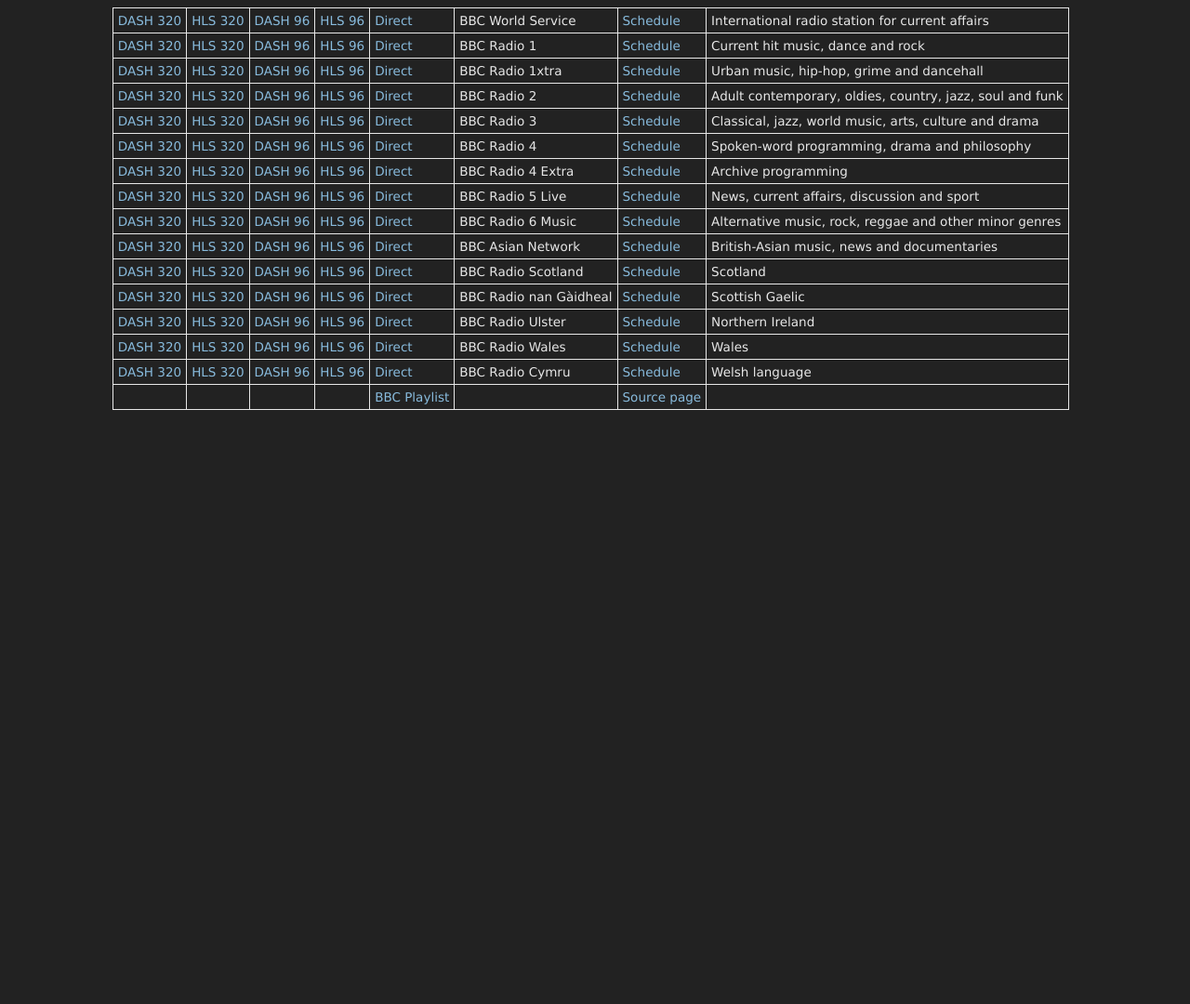
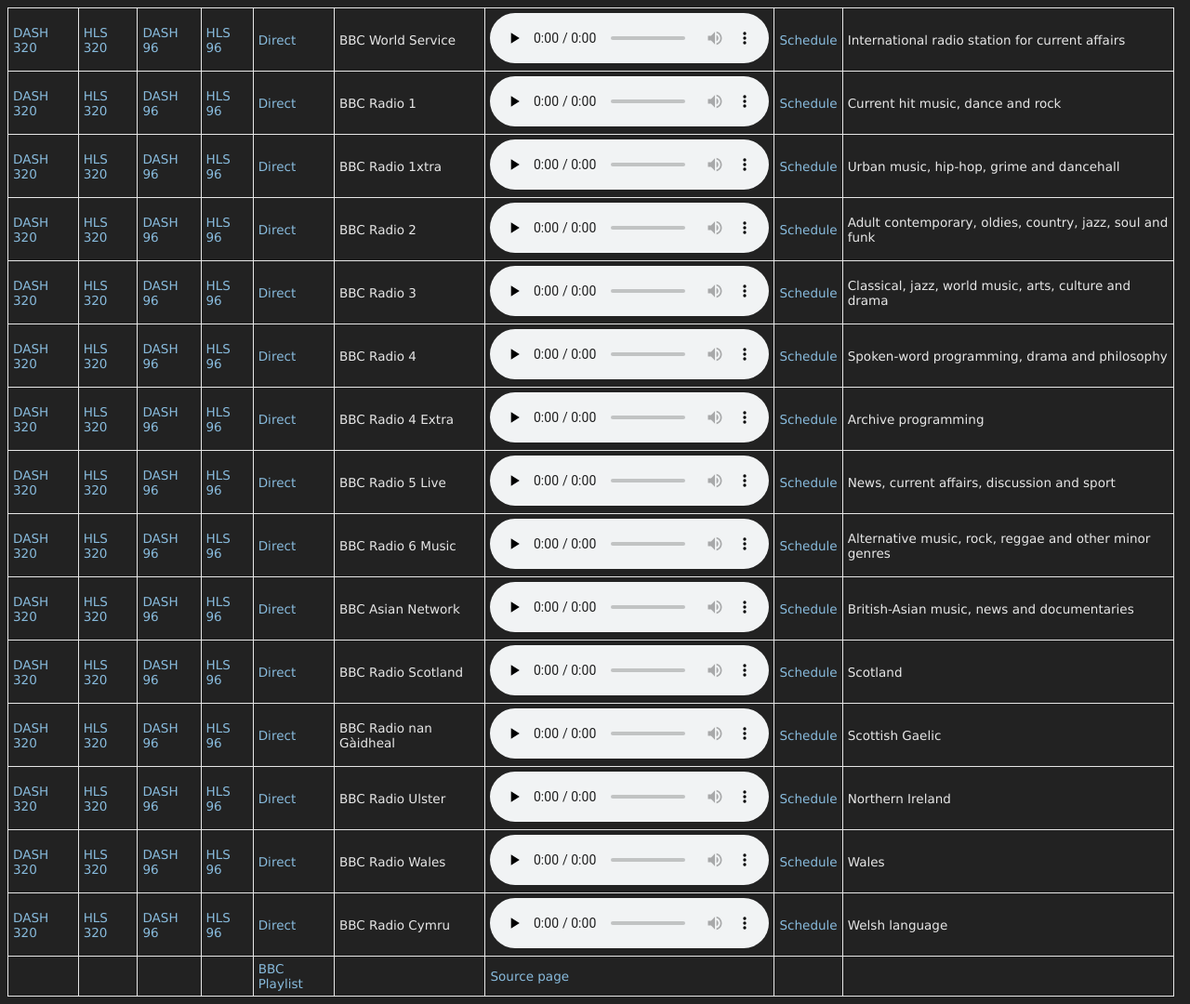
Before and after one commit to danburd/danburd.github.io, a Jekyll site: the page bbc.html, which Jekyll copies as it is, in a window 1280 px wide. Shown: the whole page at 93% size. Built offline with Jekyll 4.4.1, drawn with Linux system fonts in a browser that asks for light colours; before the commit the page ends 900 px from its top, so only the background shows below that.

Commit message:
Revert removal of audio players

```diff
--- a/bbc.html
+++ b/bbc.html
@@ -22,8 +22,8 @@
    <td><a href="https://open.live.bbc.co.uk/mediaselector/6/redir/version/2.0/mediaset/audio-syndication-low/proto/http/transferformat/hls/vpid/bbc_world_service">HLS 96</a></td>
    <td><a href="http://bbcwssc.ic.llnwd.net/stream/bbcwssc_mp1_ws-eieuk">Direct</a></td>
    <td>BBC World Service</td>
-   <!--<td><audio controls preload="none"><source src="http://bbcwssc.ic.llnwd.net/stream/bbcwssc_mp1_ws-eieuk" type="audio/mpeg"></audio></td>
-   --><td><a href="https://www.bbc.co.uk/schedules/p02zbmb3">Schedule</a></td>
+   <td><audio controls preload="none"><source src="http://bbcwssc.ic.llnwd.net/stream/bbcwssc_mp1_ws-eieuk" type="audio/mpeg"></audio></td>
+   <td><a href="https://www.bbc.co.uk/schedules/p02zbmb3">Schedule</a></td>
    <td>International radio station for current affairs</td>
   </tr>
   <tr>
@@ -33,8 +33,8 @@
    <td><a href="https://open.live.bbc.co.uk/mediaselector/6/redir/version/2.0/mediaset/audio-syndication-low/proto/http/transferformat/hls/vpid/bbc_radio_one">HLS 96</a></td>
    <td><a href="http://bbcmedia.ic.llnwd.net/stream/bbcmedia_radio1_mf_p">Direct</a></td>
    <td>BBC Radio 1</td>
-   <!--<td><audio controls preload="none"><source src="http://bbcmedia.ic.llnwd.net/stream/bbcmedia_radio1_mf_p" type="audio/mpeg"></audio></td>
-   --><td><a href="https://www.bbc.co.uk/schedules/p00fzl86">Schedule</a></td>
+   <td><audio controls preload="none"><source src="http://bbcmedia.ic.llnwd.net/stream/bbcmedia_radio1_mf_p" type="audio/mpeg"></audio></td>
+   <td><a href="https://www.bbc.co.uk/schedules/p00fzl86">Schedule</a></td>
    <td>Current hit music, dance and rock</td>
   </tr>
   <tr>
@@ -44,8 +44,8 @@
    <td><a href="https://open.live.bbc.co.uk/mediaselector/6/redir/version/2.0/mediaset/audio-syndication-low/proto/http/transferformat/hls/vpid/bbc_1xtra">HLS 96</a></td>
    <td><a href="http://bbcmedia.ic.llnwd.net/stream/bbcmedia_radio1xtra_mf_p">Direct</a></td>
    <td>BBC Radio 1xtra</td>
-   <!--<td><audio controls preload="none"><source src="http://bbcmedia.ic.llnwd.net/stream/bbcmedia_radio1xtra_mf_p" type="audio/mpeg"></audio></td>
-   --><td><a href="https://www.bbc.co.uk/schedules/p00fzl64">Schedule</a></td>
+   <td><audio controls preload="none"><source src="http://bbcmedia.ic.llnwd.net/stream/bbcmedia_radio1xtra_mf_p" type="audio/mpeg"></audio></td>
+   <td><a href="https://www.bbc.co.uk/schedules/p00fzl64">Schedule</a></td>
    <td>Urban music, hip-hop, grime and dancehall</td>
   </tr>
   <tr>
@@ -55,8 +55,8 @@
    <td><a href="https://open.live.bbc.co.uk/mediaselector/6/redir/version/2.0/mediaset/audio-syndication-low/proto/http/transferformat/hls/vpid/bbc_radio_two">HLS 96</a></td>
    <td><a href="http://bbcmedia.ic.llnwd.net/stream/bbcmedia_radio2_mf_p">Direct</a></td>
    <td>BBC Radio 2</td>
-   <!--<td><audio controls preload="none"><source src="http://bbcmedia.ic.llnwd.net/stream/bbcmedia_radio2_mf_p" type="audio/mpeg"></audio></td>
-   --><td><a href="https://www.bbc.co.uk/schedules/p00fzl8v">Schedule</a></td>
+   <td><audio controls preload="none"><source src="http://bbcmedia.ic.llnwd.net/stream/bbcmedia_radio2_mf_p" type="audio/mpeg"></audio></td>
+   <td><a href="https://www.bbc.co.uk/schedules/p00fzl8v">Schedule</a></td>
    <td>Adult contemporary, oldies, country, jazz, soul and funk</td>
   </tr>
   <tr>
@@ -66,8 +66,8 @@
    <td><a href="https://open.live.bbc.co.uk/mediaselector/6/redir/version/2.0/mediaset/audio-syndication-low/proto/http/transferformat/hls/vpid/bbc_radio_three">HLS 96</a></td>
    <td><a href="http://bbcmedia.ic.llnwd.net/stream/bbcmedia_radio3_mf_p">Direct</a></td>
    <td>BBC Radio 3</td>
-   <!--<td><audio controls preload="none"><source src="http://bbcmedia.ic.llnwd.net/stream/bbcmedia_radio3_mf_p" type="audio/mpeg"></audio></td>
-   --><td><a href="https://www.bbc.co.uk/schedules/p00fzl8t">Schedule</a></td>
+   <td><audio controls preload="none"><source src="http://bbcmedia.ic.llnwd.net/stream/bbcmedia_radio3_mf_p" type="audio/mpeg"></audio></td>
+   <td><a href="https://www.bbc.co.uk/schedules/p00fzl8t">Schedule</a></td>
    <td>Classical, jazz, world music, arts, culture and drama</td>
   </tr>
   <tr>
@@ -77,8 +77,8 @@
    <td><a href="https://open.live.bbc.co.uk/mediaselector/6/redir/version/2.0/mediaset/audio-syndication-low/proto/http/transferformat/hls/vpid/bbc_radio_fourfm">HLS 96</a></td>
    <td><a href="http://bbcmedia.ic.llnwd.net/stream/bbcmedia_radio4fm_mf_p">Direct</a></td>
    <td>BBC Radio 4</td>
-   <!--<td><audio controls preload="none"><source src="http://bbcmedia.ic.llnwd.net/stream/bbcmedia_radio4fm_mf_p" type="audio/mpeg"></audio></td>
-   --><td><a href="https://www.bbc.co.uk/schedules/p00fzl7j">Schedule</a></td>
+   <td><audio controls preload="none"><source src="http://bbcmedia.ic.llnwd.net/stream/bbcmedia_radio4fm_mf_p" type="audio/mpeg"></audio></td>
+   <td><a href="https://www.bbc.co.uk/schedules/p00fzl7j">Schedule</a></td>
    <td>Spoken-word programming, drama and philosophy</td>
   </tr><!--
   <tr>
@@ -97,8 +97,8 @@
    <td><a href="https://open.live.bbc.co.uk/mediaselector/6/redir/version/2.0/mediaset/audio-syndication-low/proto/http/transferformat/hls/vpid/bbc_radio_four_extra">HLS 96</a></td>
    <td><a href="http://bbcmedia.ic.llnwd.net/stream/bbcmedia_radio4extra_mf_p">Direct</a></td>
    <td>BBC Radio 4 Extra</td>
-   <!--<td><audio controls preload="none"><source src="http://bbcmedia.ic.llnwd.net/stream/bbcmedia_radio4extra_mf_p" type="audio/mpeg"></audio></td>
-   --><td><a href="https://www.bbc.co.uk/schedules/p00fzl7l">Schedule</a></td>
+   <td><audio controls preload="none"><source src="http://bbcmedia.ic.llnwd.net/stream/bbcmedia_radio4extra_mf_p" type="audio/mpeg"></audio></td>
+   <td><a href="https://www.bbc.co.uk/schedules/p00fzl7l">Schedule</a></td>
    <td>Archive programming</td>
   </tr>
   <tr>
@@ -108,8 +108,8 @@
    <td><a href="https://open.live.bbc.co.uk/mediaselector/6/redir/version/2.0/mediaset/audio-syndication-low/proto/http/transferformat/hls/vpid/bbc_radio_five_live">HLS 96</a></td>
    <td><a href="http://bbcmedia.ic.llnwd.net/stream/bbcmedia_radio5live_mf_p">Direct</a></td>
    <td>BBC Radio 5 Live</td>
-   <!--<td><audio controls preload="none"><source src="http://bbcmedia.ic.llnwd.net/stream/bbcmedia_radio5live_mf_p" type="audio/mpeg"></audio></td>
-   --><td><a href="https://www.bbc.co.uk/schedules/p00fzl7g">Schedule</a></td>
+   <td><audio controls preload="none"><source src="http://bbcmedia.ic.llnwd.net/stream/bbcmedia_radio5live_mf_p" type="audio/mpeg"></audio></td>
+   <td><a href="https://www.bbc.co.uk/schedules/p00fzl7g">Schedule</a></td>
    <td>News, current affairs, discussion and sport</td>
   </tr>
   <tr>
@@ -119,8 +119,8 @@
    <td><a href="https://open.live.bbc.co.uk/mediaselector/6/redir/version/2.0/mediaset/audio-syndication-low/proto/http/transferformat/hls/vpid/bbc_6music">HLS 96</a></td>
    <td><a href="http://bbcmedia.ic.llnwd.net/stream/bbcmedia_6music_mf_p">Direct</a></td>
    <td>BBC Radio 6 Music</td>
-   <!--<td><audio controls preload="none"><source src="http://bbcmedia.ic.llnwd.net/stream/bbcmedia_6music_mf_p" type="audio/mpeg"></audio></td>
-   --><td><a href="https://www.bbc.co.uk/schedules/p00fzl65">Schedule</a></td>
+   <td><audio controls preload="none"><source src="http://bbcmedia.ic.llnwd.net/stream/bbcmedia_6music_mf_p" type="audio/mpeg"></audio></td>
+   <td><a href="https://www.bbc.co.uk/schedules/p00fzl65">Schedule</a></td>
    <td>Alternative music, rock, reggae and other minor genres</td>
   </tr>
   <tr>
@@ -130,8 +130,8 @@
    <td><a href="https://open.live.bbc.co.uk/mediaselector/6/redir/version/2.0/mediaset/audio-syndication-low/proto/http/transferformat/hls/vpid/bbc_asian_network">HLS 96</a></td>
    <td><a href="http://bbcmedia.ic.llnwd.net/stream/bbcmedia_asianet_mf_p">Direct</a></td>
    <td>BBC Asian Network</td>
-   <!--<td><audio controls preload="none"><source src="http://bbcmedia.ic.llnwd.net/stream/bbcmedia_asianet_mf_p" type="audio/mpeg"></audio></td>
-   --><td><a href="https://www.bbc.co.uk/schedules/p00fzl68">Schedule</a></td>
+   <td><audio controls preload="none"><source src="http://bbcmedia.ic.llnwd.net/stream/bbcmedia_asianet_mf_p" type="audio/mpeg"></audio></td>
+   <td><a href="https://www.bbc.co.uk/schedules/p00fzl68">Schedule</a></td>
    <td>British-Asian music, news and documentaries</td>
   </tr><!--
 </table>
@@ -144,8 +144,8 @@
    <td><a href="https://open.live.bbc.co.uk/mediaselector/6/redir/version/2.0/mediaset/audio-syndication-low/proto/http/transferformat/hls/vpid/bbc_radio_scotland_fm">HLS 96</a></td>
    <td><a href="http://bbcmedia.ic.llnwd.net/stream/bbcmedia_scotlandfm_mf_p">Direct</a></td>
    <td>BBC Radio Scotland</td>
-   <!--<td><audio controls preload="none"><source src="http://bbcmedia.ic.llnwd.net/stream/bbcmedia_scotlandfm_mf_p" type="audio/mpeg"></audio></td>
-   --><td><a href="https://www.bbc.co.uk/schedules">Schedule</a></td>
+   <td><audio controls preload="none"><source src="http://bbcmedia.ic.llnwd.net/stream/bbcmedia_scotlandfm_mf_p" type="audio/mpeg"></audio></td>
+   <td><a href="https://www.bbc.co.uk/schedules">Schedule</a></td>
    <td>Scotland</td>
   </tr><!--
   <tr>
@@ -173,8 +173,8 @@
    <td><a href="https://open.live.bbc.co.uk/mediaselector/6/redir/version/2.0/mediaset/audio-syndication-low/proto/http/transferformat/hls/vpid/bbc_radio_nan_gaidheal">HLS 96</a></td>
    <td><a href="http://bbcmedia.ic.llnwd.net/stream/bbcmedia_nangaidheal_mf_p">Direct</a></td>
    <td>BBC Radio nan Gàidheal</td>
-   <!--<td><audio controls preload="none"><source src="http://bbcmedia.ic.llnwd.net/stream/bbcmedia_nangaidheal_mf_p" type="audio/mpeg"></audio></td>
-   --><td><a href="https://www.bbc.co.uk/schedules/p00fzl81">Schedule</a></td>
+   <td><audio controls preload="none"><source src="http://bbcmedia.ic.llnwd.net/stream/bbcmedia_nangaidheal_mf_p" type="audio/mpeg"></audio></td>
+   <td><a href="https://www.bbc.co.uk/schedules/p00fzl81">Schedule</a></td>
    <td>Scottish Gaelic</td>
   </tr>
   <tr>
@@ -184,8 +184,8 @@
    <td><a href="https://open.live.bbc.co.uk/mediaselector/6/redir/version/2.0/mediaset/audio-syndication-low/proto/http/transferformat/hls/vpid/bbc_radio_ulster">HLS 96</a></td>
    <td><a href="http://bbcmedia.ic.llnwd.net/stream/bbcmedia_ulster_mf_p">Direct</a></td>
    <td>BBC Radio Ulster</td>
-   <!--<td><audio controls preload="none"><source src="http://bbcmedia.ic.llnwd.net/stream/bbcmedia_ulster_mf_p" type="audio/mpeg"></audio></td>
-   --><td><a href="https://www.bbc.co.uk/schedules">Schedule</a></td>
+   <td><audio controls preload="none"><source src="http://bbcmedia.ic.llnwd.net/stream/bbcmedia_ulster_mf_p" type="audio/mpeg"></audio></td>
+   <td><a href="https://www.bbc.co.uk/schedules">Schedule</a></td>
    <td>Northern Ireland</td>
   </tr><!--
   <tr>
@@ -206,8 +206,8 @@
    <td><a href="https://open.live.bbc.co.uk/mediaselector/6/redir/version/2.0/mediaset/audio-syndication-low/proto/http/transferformat/hls/vpid/bbc_radio_wales_fm">HLS 96</a></td>
    <td><a href="http://bbcmedia.ic.llnwd.net/stream/bbcmedia_walesmw_mf_p">Direct</a></td>
    <td>BBC Radio Wales</td>
-   <!--<td><audio controls preload="none"><source src="http://bbcmedia.ic.llnwd.net/stream/bbcmedia_walesmw_mf_p" type="audio/mpeg"></audio></td>
-   --><td><a href="https://www.bbc.co.uk/schedules">Schedule</a></td>
+   <td><audio controls preload="none"><source src="http://bbcmedia.ic.llnwd.net/stream/bbcmedia_walesmw_mf_p" type="audio/mpeg"></audio></td>
+   <td><a href="https://www.bbc.co.uk/schedules">Schedule</a></td>
    <td>Wales</td>
   </tr>
   <tr>
@@ -217,8 +217,8 @@
    <td><a href="https://open.live.bbc.co.uk/mediaselector/6/redir/version/2.0/mediaset/audio-syndication-low/proto/http/transferformat/hls/vpid/bbc_radio_cymru">HLS 96</a></td>
    <td><a href="http://bbcmedia.ic.llnwd.net/stream/bbcmedia_cymru_mf_p">Direct</a></td>
    <td>BBC Radio Cymru</td>
-   <!--<td><audio controls preload="none"><source src="http://bbcmedia.ic.llnwd.net/stream/bbcmedia_cymru_mf_p" type="audio/mpeg"></audio></td>
-   --><td><a href="https://www.bbc.co.uk/schedules/p00fzl7b">Schedule</a></td>
+   <td><audio controls preload="none"><source src="http://bbcmedia.ic.llnwd.net/stream/bbcmedia_cymru_mf_p" type="audio/mpeg"></audio></td>
+   <td><a href="https://www.bbc.co.uk/schedules/p00fzl7b">Schedule</a></td>
    <td>Welsh language</td>
   </tr>
   <tr>
@@ -229,6 +229,7 @@
    <td><a href="/m3u/bbc.m3u">BBC Playlist</a></td>
    <td></td>
    <td><a href="http://www.bbc.co.uk/radio/imda/imda_transports.xml">Source page</a></td>
+   <td></td>
   </tr>
 </table>
 
```
